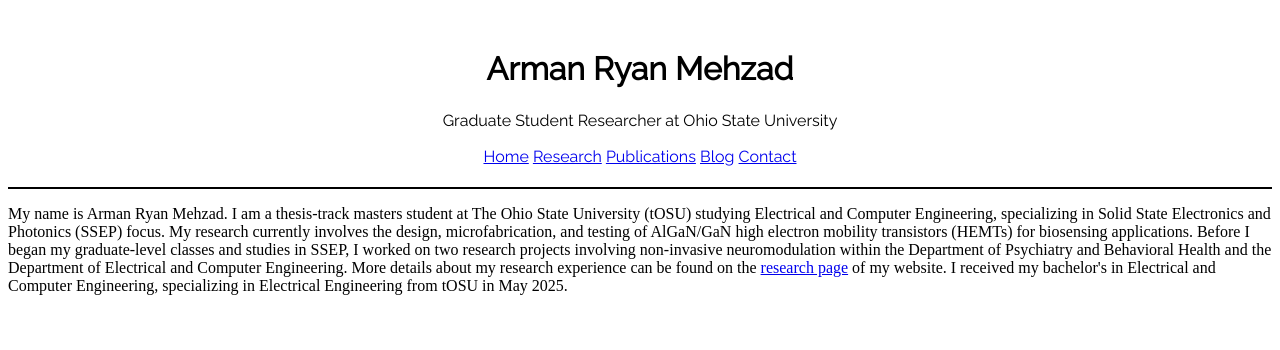
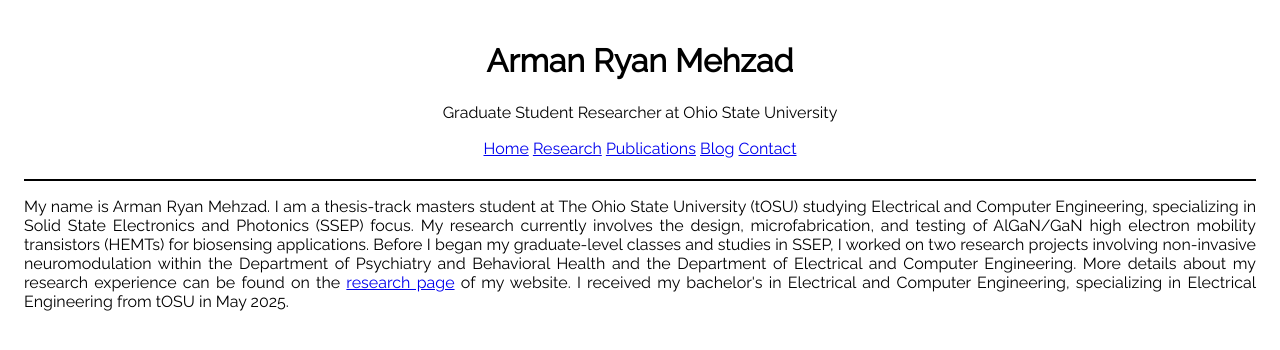
Before and after one commit to armanryanmehzad/profwebsite, a Django app: page / in a window 1280 px wide. Shown: the top 350 px of the page. Run offline with Django 5.2, Linux system fonts and the light colour scheme.

Commit message:
Revitalizing the CSS

```diff
--- a/main/static/main/styles.css
+++ b/main/static/main/styles.css
@@ -25,8 +25,8 @@
         background-color: black;
     }
 
-    .body {
-        background-color: black;
+    body {
+        background-color: white;
         color: black;
         font-family: 'Raleway', sans-serif;
         justify-content: center;
@@ -34,6 +34,10 @@
         text-align: justify;
         text-justify: inter-word;
         box-sizing: border-box;
+
+        margin-left: 0.25in;
+        margin-right: 0.25in;
+        margin-top: 0;
     }
 
 }
```
